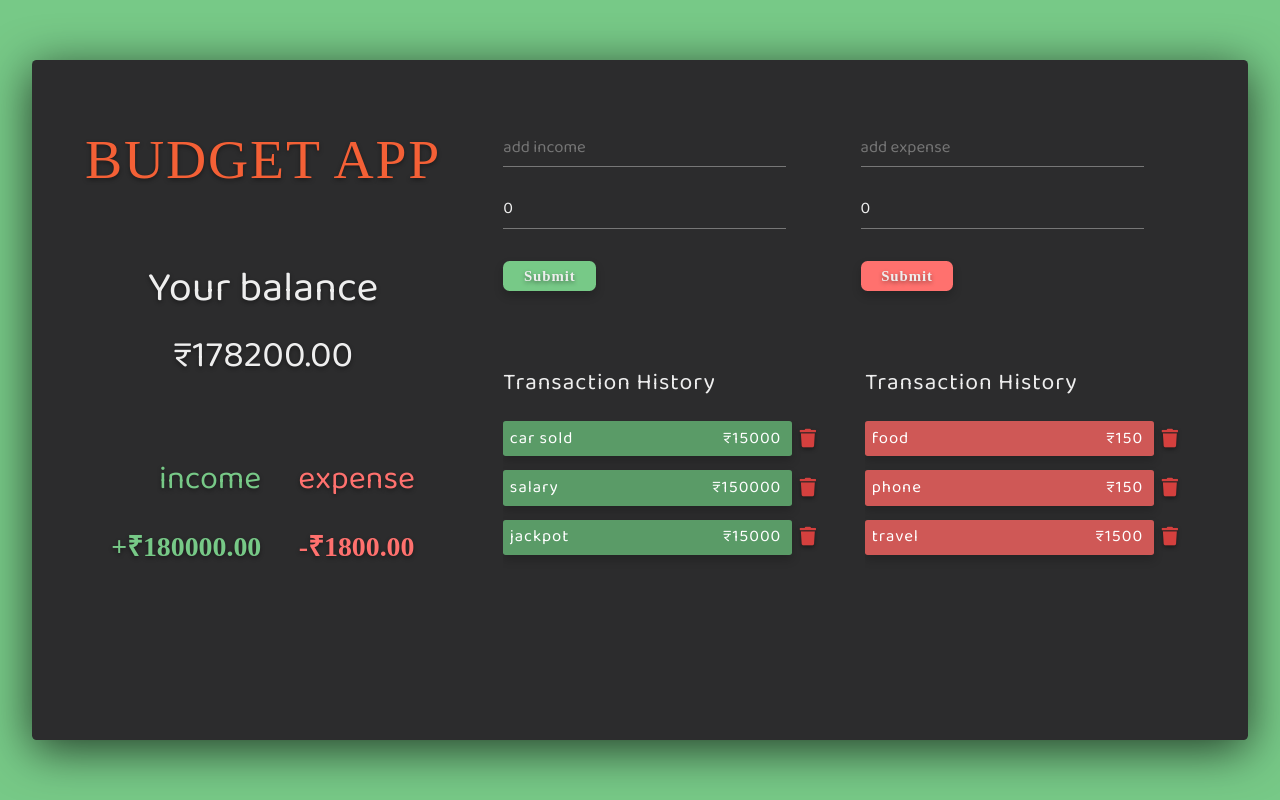
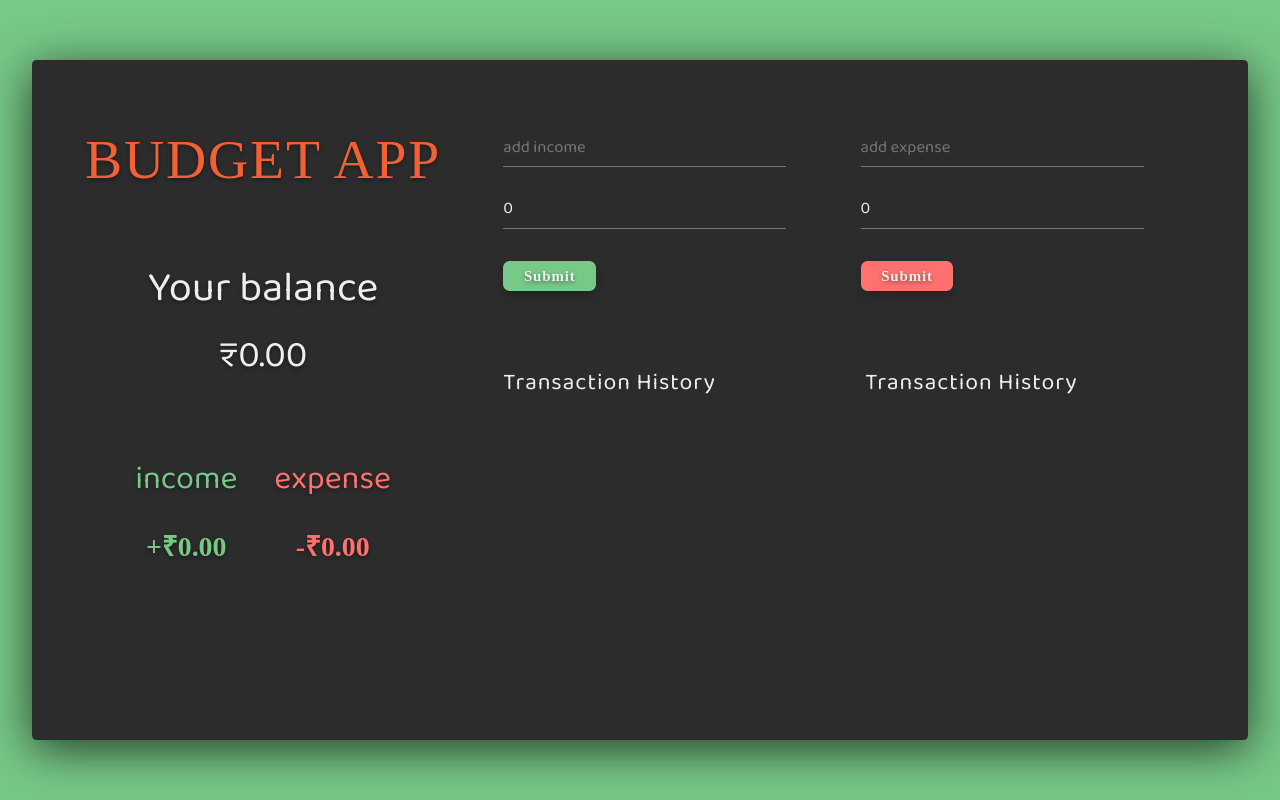
Before and after one commit to biZan7X/Budget-tracker, a React (Create React App) app: page / in a window 1280 px wide. Built offline with nearby package versions, Linux system fonts and the light colour scheme; a web font is replaced by a local one.

Commit message:
feat - local storage , input validator

```diff
--- a/src/components/AddTransaction.jsx
+++ b/src/components/AddTransaction.jsx
@@ -30,6 +30,9 @@ const AddTransaction = () => {
 	const onSubmitIncome = (e) => {
 		e.preventDefault();
 
+		if (incomeText === "" || incomeText === " ")
+			return alert("please add an income name");
+
 		//~ creating a new income transaction
 		const newIncomeTransaction = {
 			id: uuidv4(),
@@ -49,6 +52,9 @@ const AddTransaction = () => {
 
 	const onSubmitExpense = (e) => {
 		e.preventDefault();
+
+		if (expenseText === "" || expenseText === " ")
+			return alert("please add an expense name");
 
 		//~ creating a new income transaction
 		const newExpenseTransaction = {
--- a/src/context/GlobalState.js
+++ b/src/context/GlobalState.js
@@ -1,23 +1,28 @@
-import React, { createContext, useReducer } from "react";
+import React, { createContext, useEffect, useReducer } from "react";
 import AppReducer from "./AppReducer";
 
 const initialState = {
-	incomeTransactions: [
-		{ id: 1, incomeText: "car sold", incomeAmount: 15000 },
-		{ id: 2, incomeText: "salary", incomeAmount: 150000 },
-		{ id: 3, incomeText: "jackpot", incomeAmount: 15000 },
-	],
-	expenseTransactions: [
-		{ id: 4, expenseText: "food", expenseAmount: 150 },
-		{ id: 5, expenseText: "phone", expenseAmount: 150 },
-		{ id: 6, expenseText: "travel", expenseAmount: 1500 },
-	],
+	incomeTransactions:
+		JSON.parse(localStorage.getItem("incomeTransactions")) || [],
+	expenseTransactions:
+		JSON.parse(localStorage.getItem("expenseTransactions")) || [],
 };
 
 export const GlobalContext = createContext(initialState);
 
 export const GlobalStateProvider = ({ children }) => {
 	const [state, dispatch] = useReducer(AppReducer, initialState);
+
+	useEffect(() => {
+		localStorage.setItem(
+			"incomeTransactions",
+			JSON.stringify(state.incomeTransactions)
+		);
+		localStorage.setItem(
+			"expenseTransactions",
+			JSON.stringify(state.expenseTransactions)
+		);
+	});
 
 	//^ action creator
 	const addIncome = (incomeTransaction) => {
```
